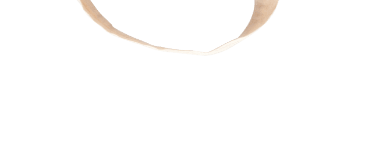
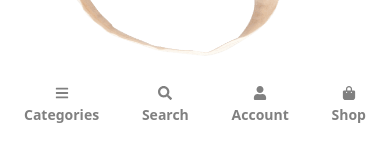
Before and after one commit to Frokesy/divwis, a React (Vite) app: page / in a window 390 px wide. Shown: the part 703-844 px from the top of the page. Built offline with nearby package versions, Linux system fonts and the light colour scheme; no server answers; the database is empty.

Commit message:
designed bottomNav for mobile screens

```diff
--- /dev/null
+++ b/src/components/defaults/BottomNav.tsx
@@ -0,0 +1,29 @@
+import { FaBars, FaSearch, FaUser } from "react-icons/fa";
+import { FaBagShopping } from "react-icons/fa6";
+
+const BottomNav = () => {
+  return (
+    <div className="fixed lg:hidden block bottom-0 w-[100%] bg-[#fff] z-30">
+      <div className="px-6 flex justify-between py-4 text-[#808080] font-semibold text-[14px]">
+        <div className="flex flex-col items-center space-y-1">
+          <FaBars />
+          <h2>Categories</h2>
+        </div>
+        <div className="flex flex-col items-center space-y-1">
+          <FaSearch />
+          <h2>Search</h2>
+        </div>
+        <div className="flex flex-col items-center space-y-1">
+          <FaUser />
+          <h2>Account</h2>
+        </div>
+        <div className="flex flex-col items-center space-y-1">
+          <FaBagShopping />
+          <h2>Shop</h2>
+        </div>
+      </div>
+    </div>
+  );
+};
+
+export default BottomNav;
--- a/src/components/wrappers/MainContainer.tsx
+++ b/src/components/wrappers/MainContainer.tsx
@@ -3,6 +3,7 @@ import Header from "../defaults/Header";
 import NavMenu from "../defaults/NavMenu";
 import PageTransition from "./PageTransition";
 import Footer from "../defaults/Footer";
+import BottomNav from "../defaults/BottomNav";
 
 interface MainContainerProps {
   children: ReactNode;
@@ -14,6 +15,7 @@ const MainContainer: FC<MainContainerProps> = ({ children }) => {
       <NavMenu />
       <PageTransition>{children}</PageTransition>
       <Footer />
+      <BottomNav />
     </div>
   );
 };
```
